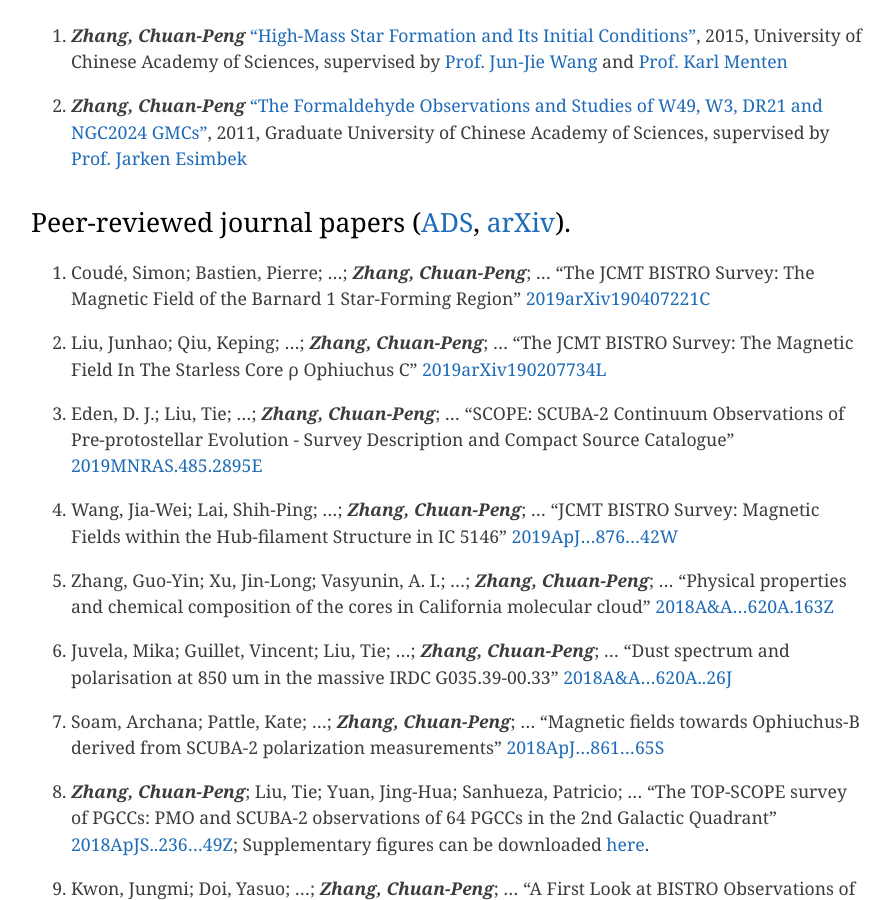
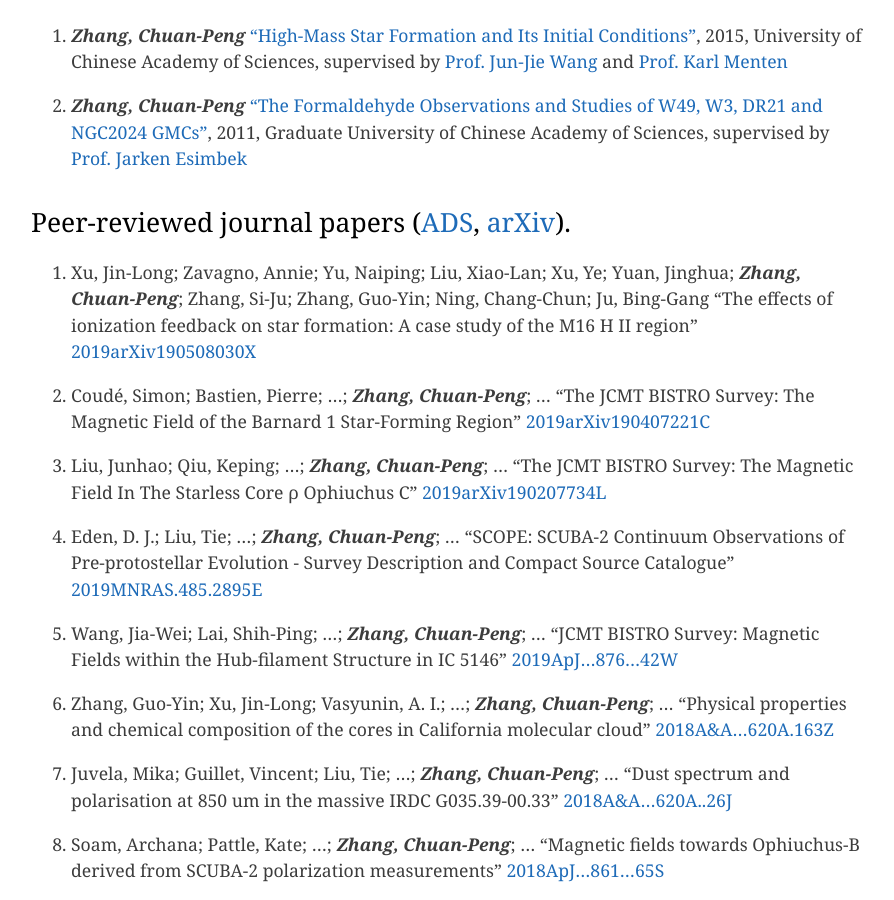
Before and after one commit to zcp521/zcp521.github.io, a Jekyll site: the page built from pub.md, in a window 1280 px wide and 900 px high, scrolled down 476 px. Shown: the whole window, without its empty margins (193-1087 px from the left). Built offline with Jekyll 4.4.1, drawn with Linux system fonts in a browser that asks for light colours.

Commit message:
Initial commit

```diff
--- a/pub.md
+++ b/pub.md
@@ -13,6 +13,10 @@ tagline: "My publication list"
 
 
 ## Peer-reviewed journal papers ([ADS](http://adsabs.harvard.edu/cgi-bin/nph-abs_connect?library&libname=zhang&libid=5a2d77bd55), [arXiv](https://arxiv.org/a/zhang_c_2.html)).
+
+34. Xu, Jin-Long; Zavagno, Annie; Yu, Naiping; Liu, Xiao-Lan; Xu, Ye; Yuan, Jinghua; ***Zhang, Chuan-Peng***; Zhang, Si-Ju; Zhang, Guo-Yin; Ning, Chang-Chun; Ju, Bing-Gang
+	"The effects of ionization feedback on star formation: A case study of the M16 H II region"
+	[2019arXiv190508030X](http://adsabs.harvard.edu/abs/2019arXiv190508030X)
 
 33. Coudé, Simon; Bastien, Pierre; ...; ***Zhang, Chuan-Peng***; ...
 	"The JCMT BISTRO Survey: The Magnetic Field of the Barnard 1 Star-Forming Region"
```
